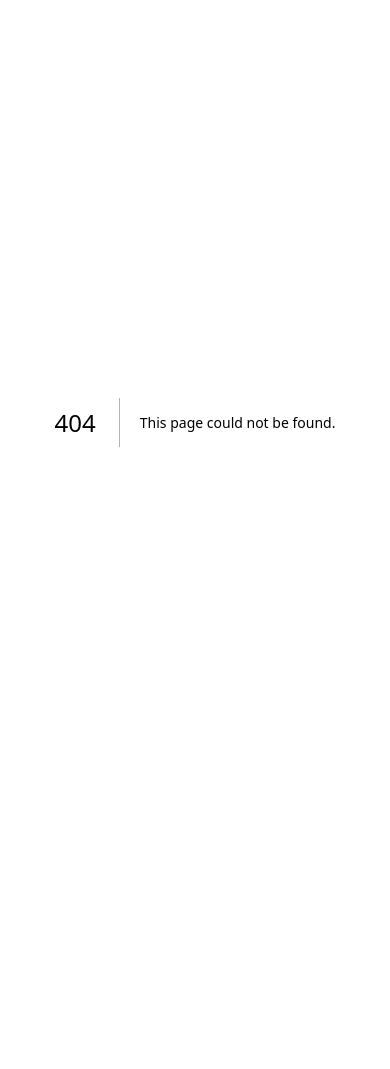
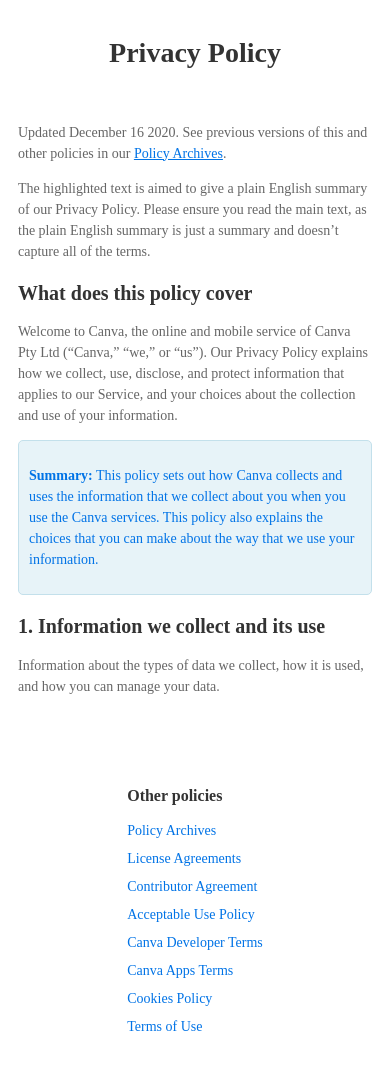
Before and after one commit to codeit-sprint-6th-part3-team1/linkbrary, a Next.js app: page /privacypolicy in a window 390 px wide. Before the commit this address had no page. Before the commit the page ends 844 px from the top, so only its background shows below. Built offline with nearby package versions, Linux system fonts and the light colour scheme; a web font is replaced by a local one.

Commit message:
✨Feat :랜딩페이지 scss변경 및 faq, pprivacypolicy페이지 생성

```diff
--- a/src/components/Footer/index.tsx
+++ b/src/components/Footer/index.tsx
@@ -13,11 +13,11 @@ export default function Footer() {
         <div className={s.copyright}>©codeit - 2023</div>
         <div className={s.contractList}>
           {/* TODO : 링크 연결 */}
-          <Link href={''} className={s.contract}>
+          <Link href={'/privacypolicy'} className={s.contract}>
             Privacy Policy
           </Link>
           {/* TODO : 링크 연결 */}
-          <Link href={''} className={s.contract}>
+          <Link href={'/faq'} className={s.contract}>
             FAQ
           </Link>
         </div>
--- a/src/components/Gnb/index.tsx
+++ b/src/components/Gnb/index.tsx
@@ -21,7 +21,7 @@ export default function Gnb({ isLogin = false, userIcon = '', userEmail = 'test@
   const UserProfile = ({ isLogin }: { isLogin: boolean }) => {
     if (!isLogin) {
       //FIXME : 로그인 버튼 교환 필요
-      return <Button variant="add-link" colorType="gradient" text="로그인" width="120px" />;
+      return <Button variant="add-link" colorType="gradient" text="로그인" width="120px"></Button>;
     }
     return (
       <div className={s.userSection}>
--- a/src/components/Gnb/style.module.scss
+++ b/src/components/Gnb/style.module.scss
@@ -10,8 +10,9 @@ $BG_COLOR: #f0f6ff;
   display: flex;
   justify-content: space-between;
   align-items: center;
+  max-width: 1440px;
+  width: 100%;
 
-  width: 100%;
   height: calc($HEIGHT - ($PADDING_Y * 2));
   padding: $PADDING_Y $PADDING_X;
   background-color: $BG_COLOR;
@@ -24,7 +25,7 @@ $BG_COLOR: #f0f6ff;
 
   // NOTE : 해당 max-width는 임의로 설정하였습니다.
   // 해당 width부터는 기존의 레이아웃이 어울리지 않는다 생각하였습니다.
-  @media screen and (max-width: 950px) {
+  @media screen and (max-width: 1440px) {
     padding: $PADDING_Y;
   }
 
--- a/src/pages/landing.tsx
+++ b/src/pages/landing.tsx
@@ -26,6 +26,7 @@ const Home: React.FC = () => {
             <span className={s.gradientmain}>세상의 모든 정보</span>를<br /> 쉽게 저장하고 관리해 보세요
           </h1>
           <Button variant="add-link" colorType="gradient" text="링크 추가하기" onClick={handleLinkClick} />
+          <div className={s.titleimage} />
         </div>
         <div className={s.body}>
           <div className={s.section}>
--- /dev/null
+++ b/src/pages/privacypolicy.tsx
@@ -0,0 +1,66 @@
+import React from 'react';
+import s from '../styles/privacypolicy.module.scss';
+
+const PrivacyPolicy = () => {
+  return (
+    <div className={s.container}>
+      <div className={s.header}>
+        <h1>Privacy Policy</h1>
+      </div>
+      <div className={s.content}>
+        <p>
+          Updated December 16 2020. See previous versions of this and other policies in our <a href="#">Policy Archives</a>.
+        </p>
+        <p>
+          The highlighted text is aimed to give a plain English summary of our Privacy Policy. Please ensure you read the main text, as the plain English
+          summary is just a summary and doesn’t capture all of the terms.
+        </p>
+        <h2>What does this policy cover</h2>
+        <p>
+          Welcome to Canva, the online and mobile service of Canva Pty Ltd (“Canva,” “we,” or “us”). Our Privacy Policy explains how we collect, use, disclose,
+          and protect information that applies to our Service, and your choices about the collection and use of your information.
+        </p>
+        <div className={s.summary}>
+          <p>
+            <strong>Summary:</strong> This policy sets out how Canva collects and uses the information that we collect about you when you use the Canva
+            services. This policy also explains the choices that you can make about the way that we use your information.
+          </p>
+        </div>
+        <h2>1. Information we collect and its use</h2>
+        <p>Information about the types of data we collect, how it is used, and how you can manage your data.</p>
+        {/* Add more content as needed */}
+      </div>
+      <div className={s.sidebar}>
+        <h3>Other policies</h3>
+        <ul>
+          <li>
+            <a href="#">Policy Archives</a>
+          </li>
+          <li>
+            <a href="#">License Agreements</a>
+          </li>
+          <li>
+            <a href="#">Contributor Agreement</a>
+          </li>
+          <li>
+            <a href="#">Acceptable Use Policy</a>
+          </li>
+          <li>
+            <a href="#">Canva Developer Terms</a>
+          </li>
+          <li>
+            <a href="#">Canva Apps Terms</a>
+          </li>
+          <li>
+            <a href="#">Cookies Policy</a>
+          </li>
+          <li>
+            <a href="#">Terms of Use</a>
+          </li>
+        </ul>
+      </div>
+    </div>
+  );
+};
+
+export default PrivacyPolicy;
--- /dev/null
+++ b/src/styles/faq.module.scss
@@ -0,0 +1,50 @@
+.container {
+  display: flex;
+  flex-direction: column;
+  align-items: center;
+  padding: 20px;
+
+  @media (max-width: 768px) {
+    padding: 10px;
+  }
+}
+
+.header {
+  text-align: center;
+  margin-bottom: 20px;
+
+  h1 {
+    font-size: 36px;
+    color: #333;
+
+    @media (max-width: 768px) {
+      font-size: 28px;
+    }
+  }
+}
+
+.content {
+  max-width: 800px;
+
+  .question {
+    margin-bottom: 20px;
+
+    h2 {
+      font-size: 24px;
+      color: #333;
+
+      @media (max-width: 768px) {
+        font-size: 20px;
+      }
+    }
+
+    p {
+      font-size: 16px;
+      color: #666;
+
+      @media (max-width: 768px) {
+        font-size: 14px;
+      }
+    }
+  }
+}
--- /dev/null
+++ b/src/styles/privacypolicy.module.scss
@@ -0,0 +1,102 @@
+.container {
+  display: flex;
+  flex-direction: column;
+  align-items: center;
+  padding: 20px;
+
+  @media (max-width: 768px) {
+    padding: 10px;
+  }
+}
+
+.header {
+  text-align: center;
+  margin-bottom: 20px;
+
+  h1 {
+    font-size: 36px;
+    color: #333;
+
+    @media (max-width: 768px) {
+      font-size: 28px;
+    }
+  }
+}
+
+.content {
+  max-width: 800px;
+  margin-bottom: 20px;
+
+  p {
+    font-size: 16px;
+    line-height: 1.5;
+    color: #666;
+
+    a {
+      color: #0073e6;
+    }
+
+    @media (max-width: 768px) {
+      font-size: 14px;
+    }
+  }
+
+  h2 {
+    font-size: 24px;
+    margin-top: 20px;
+    color: #333;
+
+    @media (max-width: 768px) {
+      font-size: 20px;
+    }
+  }
+}
+
+.summary {
+  padding: 10px;
+  background-color: #e7f3f8;
+  border: 1px solid #c3e0eb;
+  border-radius: 5px;
+
+  p {
+    font-size: 16px;
+    color: #0073e6;
+
+    @media (max-width: 768px) {
+      font-size: 14px;
+    }
+  }
+}
+
+.sidebar {
+  margin-top: 40px;
+  max-width: 200px;
+
+  h3 {
+    font-size: 18px;
+    color: #333;
+
+    @media (max-width: 768px) {
+      font-size: 16px;
+    }
+  }
+
+  ul {
+    list-style: none;
+    padding: 0;
+
+    li {
+      margin-bottom: 10px;
+
+      a {
+        font-size: 16px;
+        color: #0073e6;
+        text-decoration: none;
+
+        @media (max-width: 768px) {
+          font-size: 14px;
+        }
+      }
+    }
+  }
+}
```
Also changed, not shown: src/pages/faq.tsx (added, +25 -0 lines), src/styles/landing.module.scss (+114 -45 lines).
